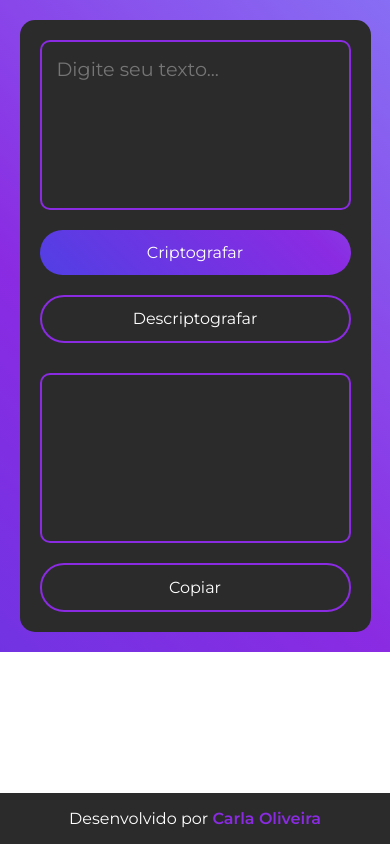
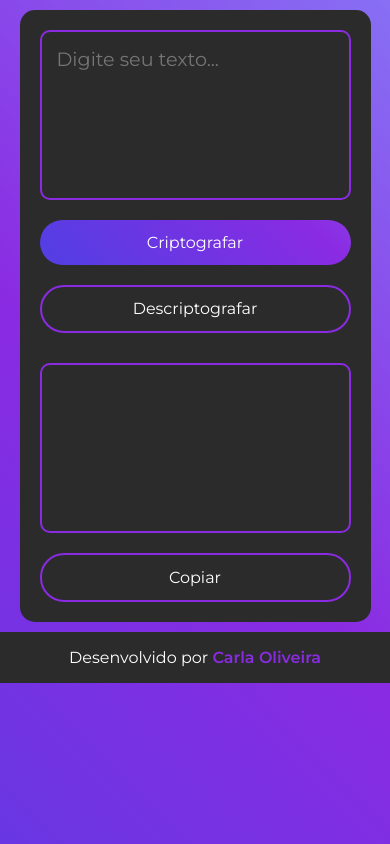
Before and after one commit to carla11235813/challenge-criptografia, a plain HTML site: page index.html in a window 390 px wide. Drawn offline with Linux system fonts and the light colour scheme.

Commit message:
Add files via upload

```diff
--- a/style/style.css
+++ b/style/style.css
@@ -7,6 +7,12 @@
     padding: 0;
     box-sizing: border-box;
     font-family: 'Montserrat', sans-serif;
+}
+
+html, body {
+    background-image: linear-gradient(45deg, #4942E4, blueviolet, #8696FE, #C4B0FF);
+    background-size: 300% 300%;
+    animation: colors 5s ease infinite;
 }
 
 
@@ -26,9 +32,6 @@ main {
     display: flex;
     align-items: center;
     justify-content: center;
-    background-image: linear-gradient(45deg, #4942E4, blueviolet, #8696FE, #C4B0FF);
-    background-size: 300% 300%;
-    animation: colors 5s ease infinite;
 
     /* background-image: url("../img/the-halal-design-studio-Gh6l07ydq40-unsplash.jpg");
     background-position: center;
@@ -126,9 +129,7 @@ textarea:focus {
 /*   RODAPÉ   */
 
 #rodape {
-    position: absolute;
-    bottom: 0;
-    width: 100%;
+
     background-color: #2B2B2B;
     color: #fff;
     padding: 1rem;
@@ -163,7 +164,6 @@ textarea:focus {
     }
 }
 
-
 /* QUERY MÍNIMA */
 
 @media screen and (min-width: 801px) {
@@ -180,7 +180,7 @@ textarea:focus {
 
 @media screen and (max-width: 800px) {
     main {
-        padding: 20px 0;
+        padding: 10px 0;
 
     }
     #container {
```
